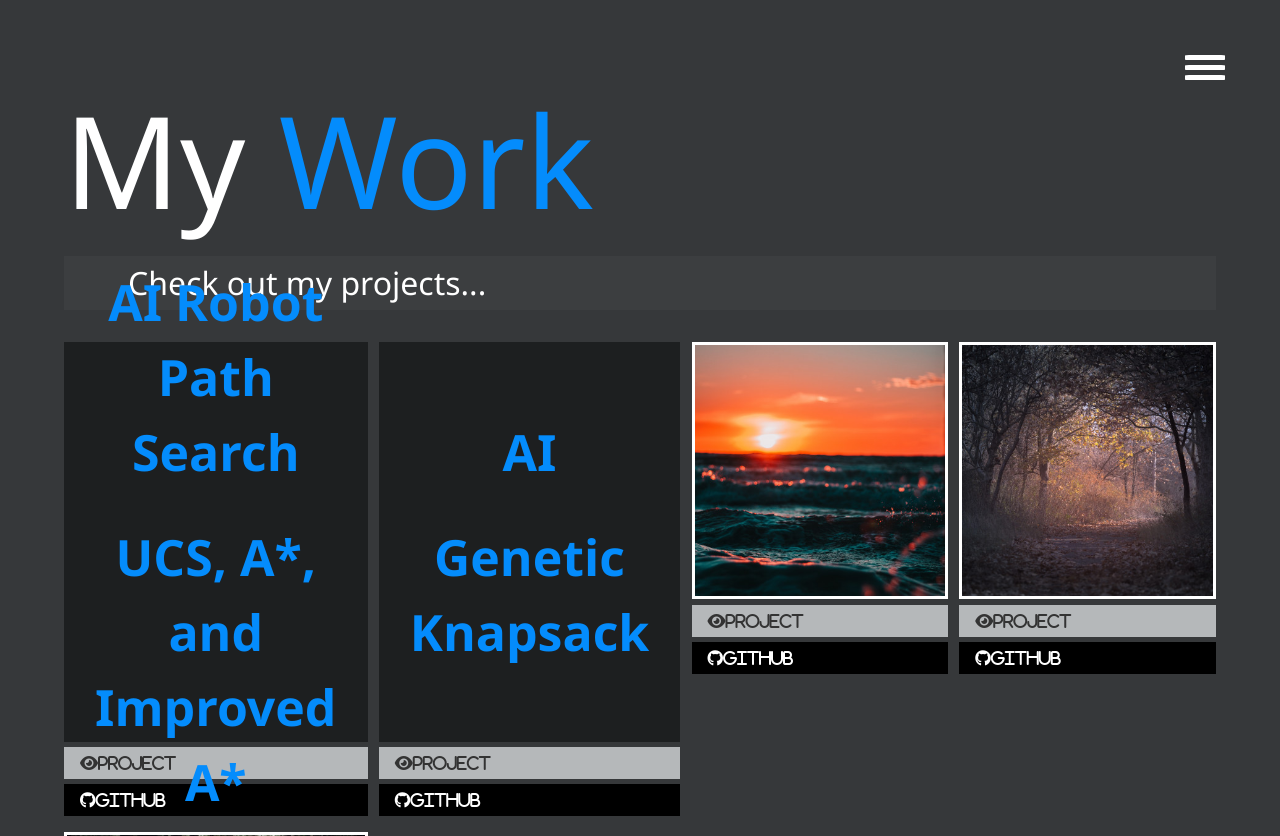
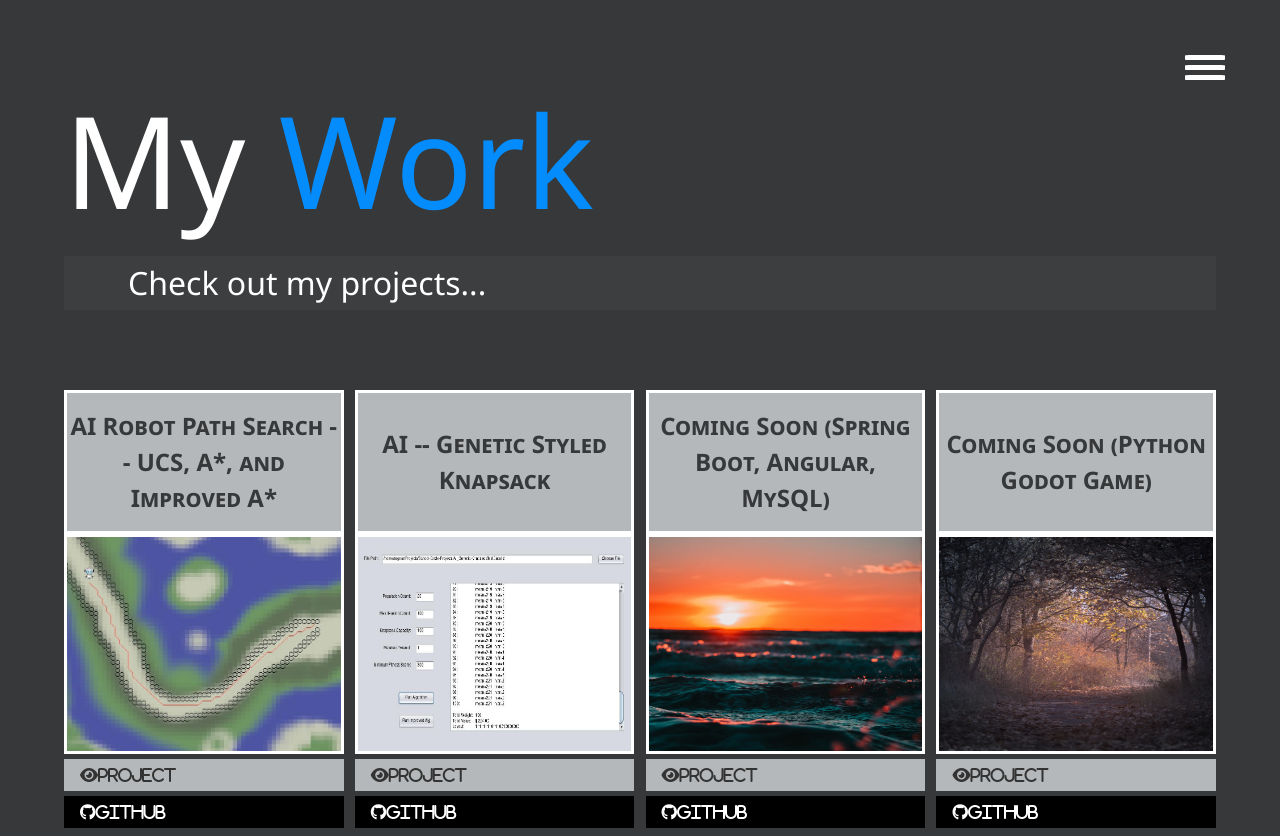
Before and after one commit to ITHaddox/portfolio, a website: page dist/work.html in a window 1280 px wide. Shown: the top 836 px of the page. Drawn offline with Linux system fonts and the light colour scheme.

Commit message:
projects text & imgs

```diff
--- a/scss/_config.scss
+++ b/scss/_config.scss
@@ -3,6 +3,7 @@ $secondary-color: rgb(4, 140, 252);
 $show-home-image: true;
 $home-image: url(../img/circuit3.jpg);
 $background-opacity: 0.9;
+$font-stack: "Bree Serif", serif;
 
 @mixin easeOut {
   transition: all 0.5s ease-out;
--- a/scss/_menu.scss
+++ b/scss/_menu.scss
@@ -10,7 +10,7 @@
     width: 40px;
     height: 5px;
     border-radius: 10%;
-    margin: 0 0 5px 0;
+    margin: 0px 0 5px 0;
     background: set-text-color($primary-color);
     @include easeOut;
   }
--- a/scss/_mobile.scss
+++ b/scss/_mobile.scss
@@ -139,11 +139,5 @@
       width: 200px;
       height: 200px;
     }
-
-    .job {
-      ul {
-        // padding: 0;
-      }
-    }
   }
 }
--- a/scss/main.scss
+++ b/scss/main.scss
@@ -175,10 +175,29 @@ main {
   gap: 0.7rem;
   grid-template-columns: repeat(3, 1fr);
 
-  img {
-    width: 100%;
+  .project-title-box {
+    display: flex;
+    color: $primary-color;
+    font-weight: bold;
+    background: lighten($primary-color, 50);
+    height: 6em;
+    font-size: 24px;
+    border: 3px#fff solid;
+    font-variant: small-caps;
+    text-align: center;
+    align-items: center;
+    margin-top: 2em;
+  }
+
+  .img-box {
+    height: 220px;
     border: 3px #fff solid;
+    margin-bottom: 5px;
 
+    img {
+      width: 100%;
+      height: 100%;
+    }
     &:hover {
       opacity: 0.5;
       border-color: $secondary-color;
@@ -227,24 +246,6 @@ main {
   }
 }
 
-.btn-title {
-  @extend .btn;
-  height: 400px;
-  background: darken($primary-color, 10);
-  justify-content: center;
-  align-items: center;
-  text-align: center;
-  flex-direction: column;
-  color: $secondary-color;
-
-  h4 {
-    padding: 0;
-    margin: 15px;
-    font-size: 50px;
-    // margin: auto;
-  }
-}
-
 .btn-dark {
   @extend .btn;
   background: darken($primary-color, 50);
```
Also changed, not shown: dist/about.html, dist/css/main.css, dist/img/projects/AiGeneticKnapsack.jpeg (added), dist/img/projects/AiPathRobot.jpeg (added), dist/work.html, 1 other file.
